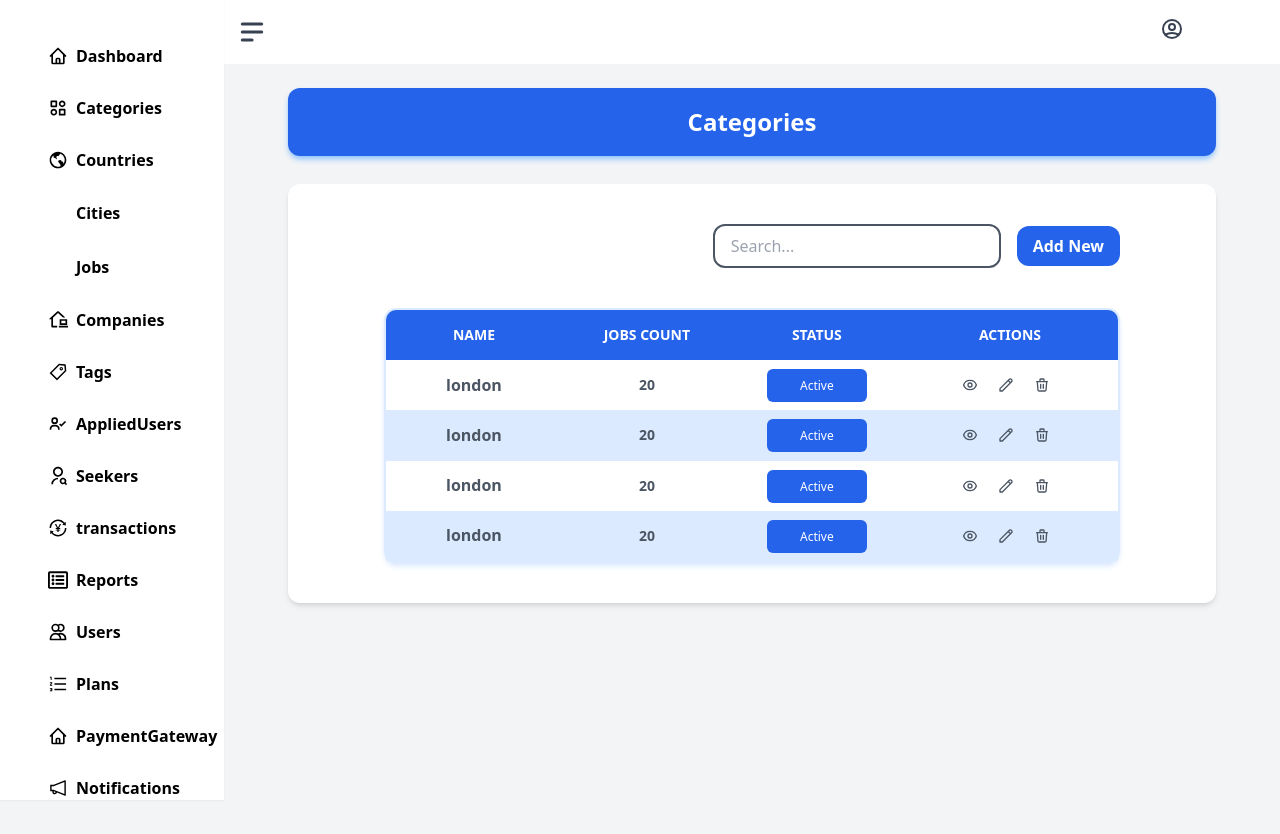
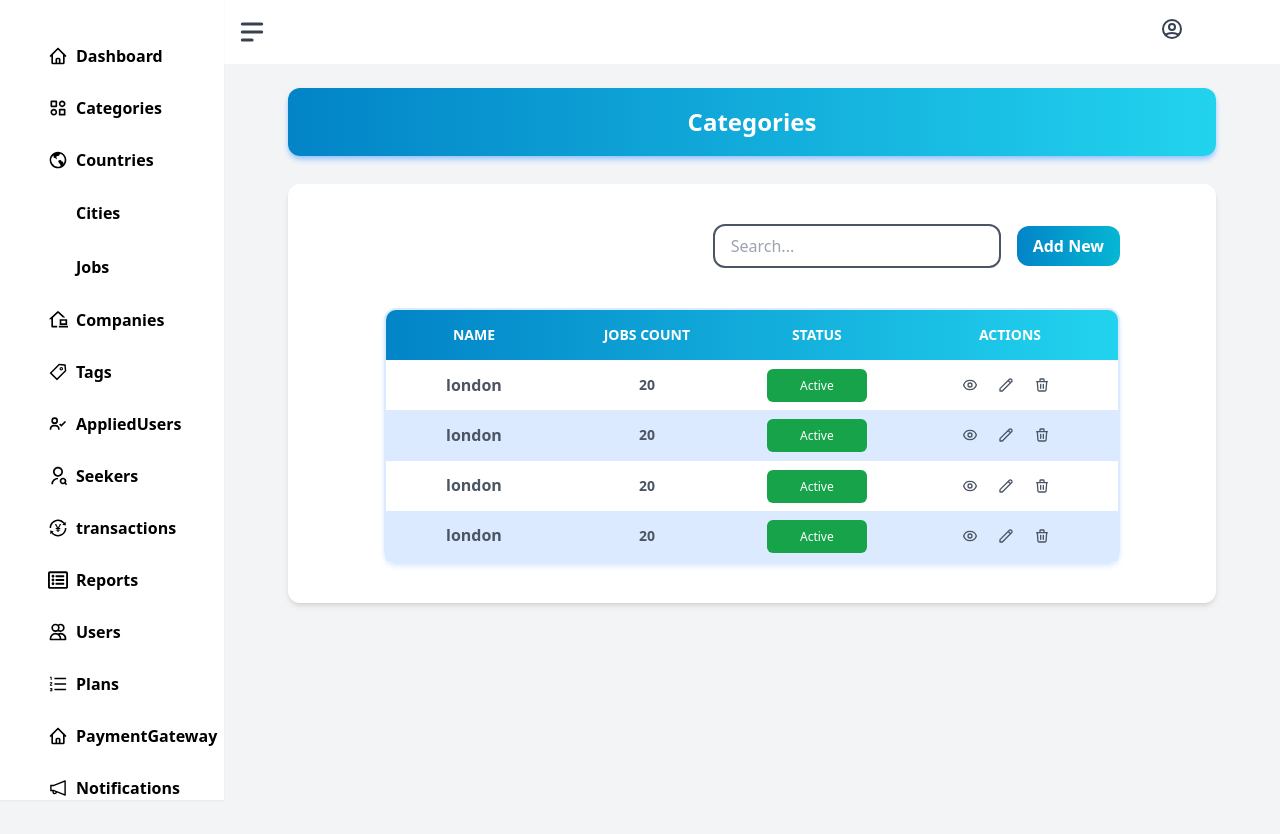
Before and after one commit to DevelonsDevelopers/JobsAdmin, a React (Create React App) app: page /categories in a window 1280 px wide. Shown: the top 834 px of the page. Built offline with nearby package versions, Linux system fonts and the light colour scheme; some icons are missing.

Commit message:
Design Updated

```diff
--- a/src/dashboard/Categories.jsx
+++ b/src/dashboard/Categories.jsx
@@ -17,20 +17,20 @@ const catagory = [
 const Categories = () => {
   return (
     <PortalLayout>
-      <h1 className='text-center bg-blue-600 text-white font-[600] mb-5 py-4 rounded-xl shadow-md shadow-blue-300 text-[1.5rem]'>Categories</h1>
+      <h1 className='text-center bg-gradient-to-r from-sky-600 to-cyan-400 text-white font-[600] mb-5 py-4 rounded-xl shadow-md shadow-blue-300 text-[1.5rem]'>Categories</h1>
 
       <div className="w-[100%] max-md:h-full bg-white rounded-xl shadow-md  my-[3%] py-10 px-[6rem] max-md:px-2 flex flex-col justify-center bg-gray-100">
         <div className='flex  items-center'>
 
           <input type="search" name="" id="" placeholder='Search...' className='border-2 border-gray-600 pl-4 rounded-xl py-2 w-[18rem] ml-auto max-md:py-[7px] max-md:w-[10rem] max-md:text-[0.7rem]' />
 
-          <a href="/categories/add"> <button className="bg-blue-600 hover:bg-blue-700 cursor-pointer  max-md:text-[.6rem] py-2 px-[1rem] max-md:px-[1rem] max-md:py-[9px] text-white font-[600] max-md:font-[400] rounded-xl ml-[1rem] max-md:mr-10"  >
+          <a href="/categories/add"> <button className="bg-gradient-to-r from-sky-600 to-cyan-500 hover:bg-blue-700 cursor-pointer  max-md:text-[.6rem] py-2 px-[1rem] max-md:px-[1rem] max-md:py-[9px] text-white font-[600] max-md:font-[400] rounded-xl ml-[1rem] max-md:mr-10"  >
             Add New
           </button>
           </a>
 
         </div>
-        <div className="rounded-xl bg-blue-600 border-2 border-blue-100 shadow-md shadow-blue-100  w-[100%] max-md:w-[100%]  mt-10 ">
+        <div className="rounded-xl bg-gradient-to-r from-sky-600 to-cyan-400 border-2 border-blue-100 shadow-md shadow-blue-100  w-[100%] max-md:w-[100%]  mt-10 ">
           <thead className=' rounded-t-lg'>
             <tr className=" text-white  uppercase text-sm leading-normal w-[100%]">
               <th className="py-[2%] w-[6%] max-md:text-[.6rem] max-md:font-[400] text-center max-md:w-[2%]">Name</th>
@@ -50,7 +50,7 @@ const Categories = () => {
                 </td>
 
                 <td className="py-[2%] px-[4%] max-md:text-[.7rem] text-center">
-                  <span className="bg-blue-600 text-white font-[500] py-2 px-[30%] max-md:w-[8%] rounded-md text-xs max-md:py-1 max-md:px-2 max-md:text-[0.6rem] cursor-pointer hover:bg-blue-700 ">{value.status}</span>
+                  <span className="bg-green-600 text-white font-[500] py-2 px-[30%] max-md:w-[8%] rounded-md text-xs max-md:py-1 max-md:px-2 max-md:text-[0.6rem] cursor-pointer hover:bg-green-700 ">{value.status}</span>
                 </td>
                 <td className="py-[2%] w-[4%] max-md:text-[.7rem] text-center">
                   <div className="flex item-center justify-center gap-3">
```
